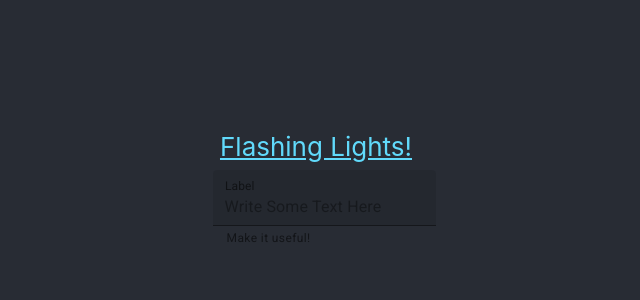
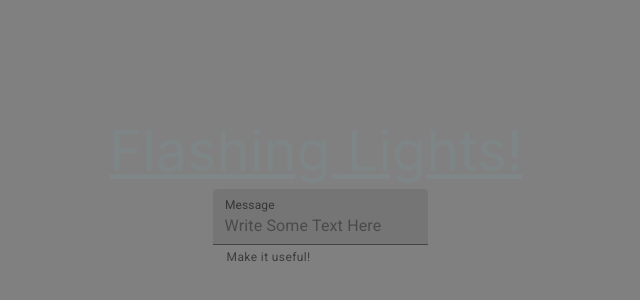
Before and after one commit to Walker-TW/Flashing-Lights, a React (Create React App) app: page / in a window 1280 px wide. Shown: the part 206-506 px from the top of the page, without its empty margins (324-964 px from the left). Built offline with nearby package versions, Linux system fonts and the light colour scheme.

Commit message:
Removed uneeded logos and centeralised input text

```diff
--- a/src/App.css
+++ b/src/App.css
@@ -1,6 +1,6 @@
 .App {
   text-align: center;
-  background-color: #282c34;
+  background-color: grey;
   min-height: 100vh;
   display: flex;
   flex-direction: column;
@@ -13,10 +13,19 @@
   flex-direction: column;
   align-items: center;
   justify-content: center;
-  font-size: calc(10px + 2vmin);
+  font-size: calc(40px + 2vmin);
   color: white;
 }
 
-.Github-link {
+
+.Github-link{
+  animation:titleText 1.2s infinite;
   color: #61dafb;
 }
+@keyframes titleText{
+  0%{     color: #61dafb;    }
+  49%{    color: #61dafb; }
+  60%{    color: transparent; }
+  99%{    color:transparent;  }
+  100%{   color: #61dafb;    }
+}
--- a/src/App.tsx
+++ b/src/App.tsx
@@ -18,8 +18,8 @@ function App() {
       <div>
       <TextField
           id="filled-full-width"
-          label="Label"
-          style={{ margin: 8 }}
+          label="Message"
+          style={{ margin: 4 }}
           placeholder="Write Some Text Here"
           helperText="Make it useful!"
           fullWidth
```
Also changed, not shown: public/logo192.png (deleted), public/logo512.png (deleted).
